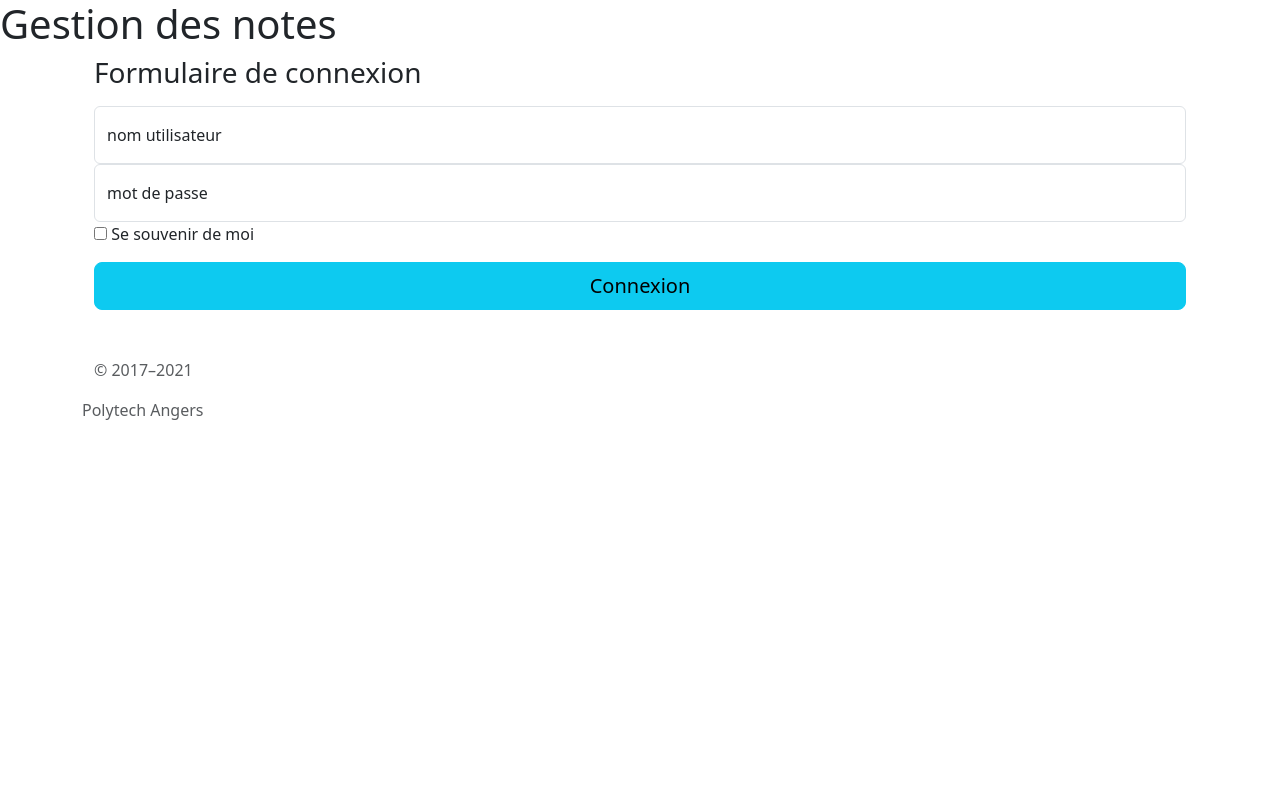
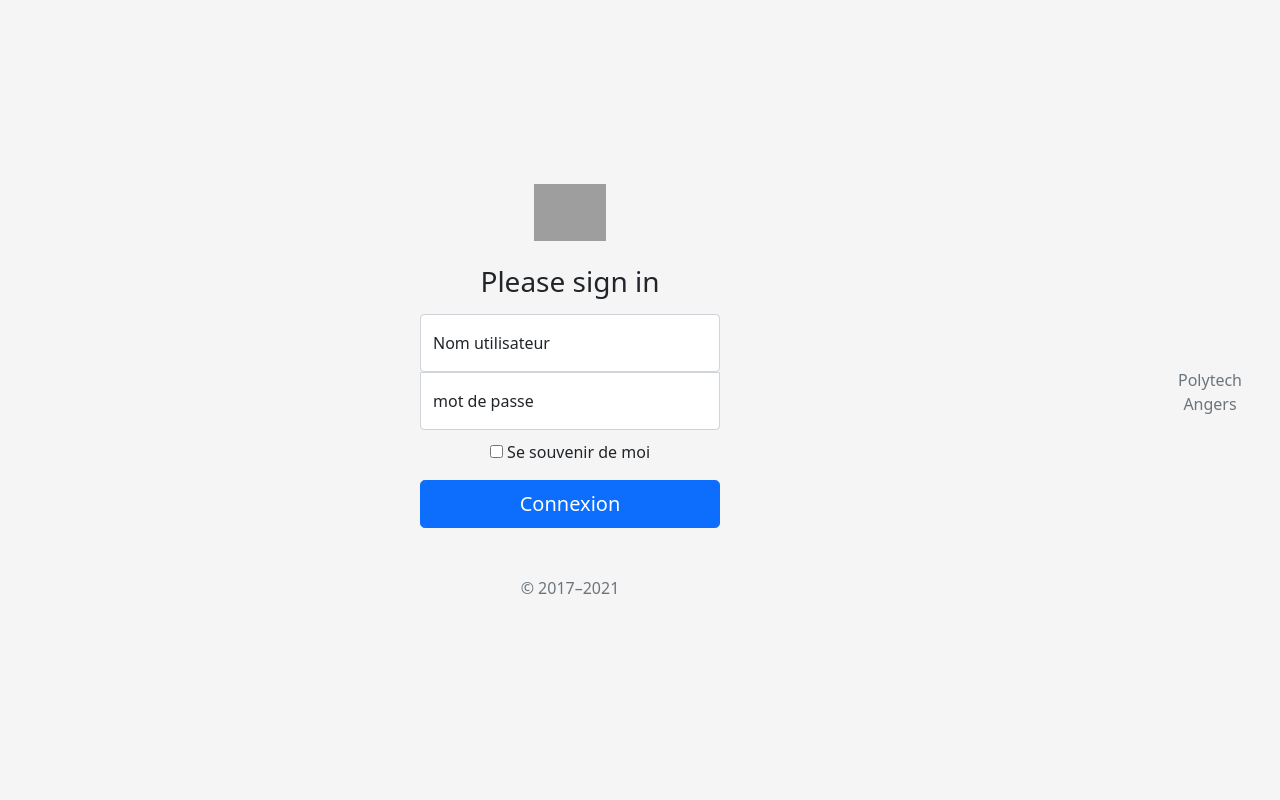
Before and after one commit to tibusgic/projetWeb, a PHP site: template public_html/templates/login.twig in a window 1280 px wide. Run offline with PHP 8.4, Linux system fonts and the light colour scheme; the template is opened without the code that fills it, so the values that code supplies are empty; some libraries are stand-ins or nearby versions; grey boxes are pictures that could not be loaded.

Commit message:
new sign in

```diff
--- /dev/null
+++ b/public_html/css/signin.css
@@ -0,0 +1,39 @@
+html,
+body {
+  height: 100%;
+}
+
+body {
+  display: flex;
+  align-items: center;
+  padding-top: 40px;
+  padding-bottom: 40px;
+  background-color: #f5f5f5;
+}
+
+.form-signin {
+  width: 100%;
+  max-width: 330px;
+  padding: 15px;
+  margin: auto;
+}
+
+.form-signin .checkbox {
+  font-weight: 400;
+}
+
+.form-signin .form-floating:focus-within {
+  z-index: 2;
+}
+
+.form-signin input[type="email"] {
+  margin-bottom: -1px;
+  border-bottom-right-radius: 0;
+  border-bottom-left-radius: 0;
+}
+
+.form-signin input[type="password"] {
+  margin-bottom: 10px;
+  border-top-left-radius: 0;
+  border-top-right-radius: 0;
+}
--- a/public_html/templates/layout.twig
+++ b/public_html/templates/layout.twig
@@ -10,12 +10,10 @@
 	<link rel="stylesheet" href="https://cdn.jsdelivr.net/npm/bootstrap@5.1.3/dist/css/bootstrap.min.css" integrity="sha384-1BmE4kWBq78iYhFldvKuhfTAU6auU8tT94WrHftjDbrCEXSU1oBoqyl2QvZ6jIW3" crossorigin="anonymous">
 	<link rel="stylesheet" href="https://cdnjs.cloudflare.com/ajax/libs/font-awesome/5.15.4/css/all.min.css" crossorigin="anonymous">
 	<script src="https://cdn.jsdelivr.net/npm/bootstrap@5.1.3/dist/js/bootstrap.min.js" integrity="sha384-QJHtvGhmr9XOIpI6YVutG+2QOK9T+ZnN4kzFN1RtK3zEFEIsxhlmWl5/YESvpZ13" crossorigin="anonymous"></script>
-        <link rel="canonical" href="https://getbootstrap.com/docs/5.1/examples/sign-in/">
-        <link href="/docs/5.1/dist/css/bootstrap.min.css" rel="stylesheet" integrity="sha384-1BmE4kWBq78iYhFldvKuhfTAU6auU8tT94WrHftjDbrCEXSU1oBoqyl2QvZ6jIW3" crossorigin="anonymous">
         {% endblock %}
     </head>
     <body>
-	<h1>Gestion des notes</h1>
+	<h1></h1>
 
         <div class="container">
         {% block content %}
--- a/public_html/templates/login.twig
+++ b/public_html/templates/login.twig
@@ -1,20 +1,21 @@
 {% extends "layout.twig" %}
 
-{% block title %}Exemple de contrôleur{% endblock %}
+{% block title %}Connexion{% endblock %}
 
 {% block content %}
-<div class="container">
-        <div class="login-container">
-            <div id="output"></div>
-            <div class="avatar"></div>
-            <div class="form-box">
+<!-- Custom styles for this template -->
+    <link href="css/signin.css" rel="stylesheet">
+  </head>
+  <body class="text-center">
+
 <main class="form-signin">
   <form method="post" action="?a=form-login">
-                <h1 class="h3 mb-3 fw-normal">Formulaire de connexion</h1>
+    <img class="mb-4" src="/docs/5.1/assets/brand/bootstrap-logo.svg" alt="" width="72" height="57">
+    <h1 class="h3 mb-3 fw-normal">Please sign in</h1>
 
     <div class="form-floating">
-                <input name="user" type="text" class="form-control" id="floatingInput" placeholder="nom utilisateur">
-                <label for="floatingInput">nom utilisateur</label>
+      <input name="user" type="text" class="form-control" id="floatingInput" placeholder="nom utilisateur" required>
+      <label for="floatingInput">Nom utilisateur</label>
     </div>
     <div class="form-floating">
       <input name="pass" type="password" class="form-control" id="floatingPassword" placeholder="mot de passe">
@@ -23,17 +24,18 @@
 
     <div class="checkbox mb-3">
       <label>
-                    <input type="checkbox" value="remember-me"> Se souvenir de moi
+        <input type="checkbox" value="remember-me"> Se souvenir  de moi
       </label>
     </div>
-                <button class="w-100 btn btn-lg btn-primary btn-info btn-block login" type="submit">Connexion</button>
-                <p class="mt-5 mb-3 text-muted">© 2017–2021</p>
+    <button class="w-100 btn btn-lg btn-primary" type="submit">Connexion</button>
+    <p class="mt-5 mb-3 text-muted">&copy; 2017–2021</p>
   </form>
 </main>
 
 
-            </div>
-        </div>
 
-</div>
+  </body>
+</html>
+
+
 {% endblock %}
```
Also changed, not shown: public_html/index.php (+15 -15 lines), public_html/php/employee.php (+9 -0 lines), public_html/php/manager.php (+9 -0 lines), 2 other files. Lines whose indentation alone changed are shown as unchanged.
